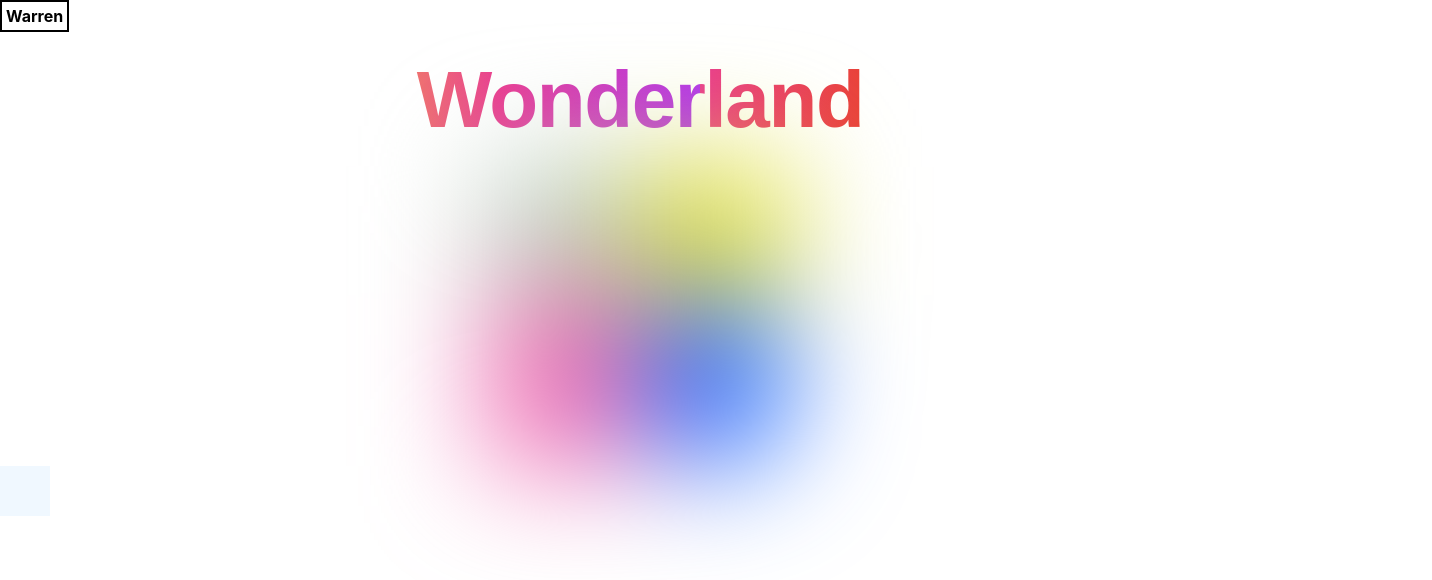
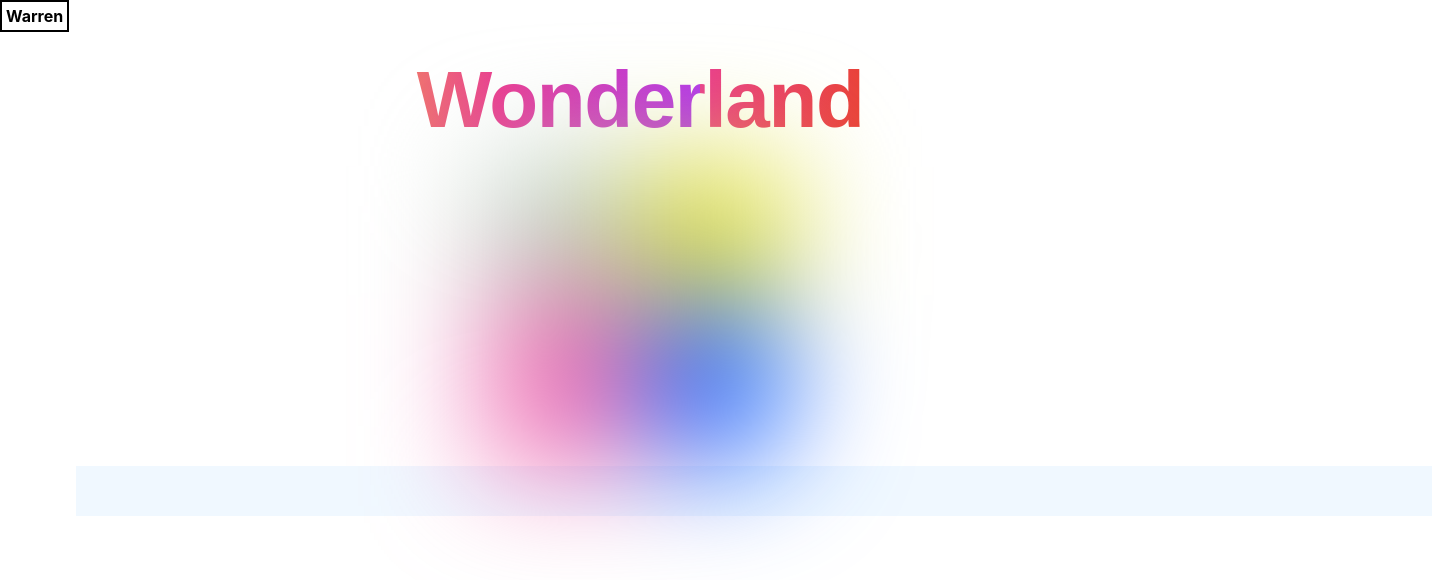
Before and after one commit to hwhong/wonderland, a React (Create React App) app: page / in a window 1280 px wide. Shown: the top 580 px of the page, 1432 px wide, since content can reach past the window. Built offline with nearby package versions, Linux system fonts and the light colour scheme.

Commit message:
not working animation

```diff
--- a/src/components/scroll-listener/scroll-listener.module.css
+++ b/src/components/scroll-listener/scroll-listener.module.css
@@ -3,3 +3,22 @@
   height: 50px;
   width: 50px;
 }
+
+.root {
+  animation-duration: 3s;
+  animation-name: slidein;
+  animation-iteration-count: 3;
+  animation-direction: alternate;
+}
+
+@keyframes slidein {
+  from {
+    margin-left: 100%;
+    width: 200%;
+  }
+
+  to {
+    margin-left: 0%;
+    width: 100%;
+  }
+}
--- a/src/components/scroll-listener/scroll-listener.tsx
+++ b/src/components/scroll-listener/scroll-listener.tsx
@@ -9,9 +9,18 @@ export function ScrollListener() {
       console.log(scroll);
       ref.current?.setAttribute(
         "transform",
-        `translateY(${-scroll}px) scale(${scroll * 0.1});`
+        `translateY(${-scroll}px) scale(${0.1});`
       );
     });
   }, []);
-  return <div ref={ref} className={styles.root}></div>;
+  return (
+    <div
+      ref={ref}
+      className={styles.root}
+      onClick={(e) => {
+        console.log(e.currentTarget);
+        e.currentTarget.setAttribute("transform", "scale(2, 0.5);");
+      }}
+    ></div>
+  );
 }
```
